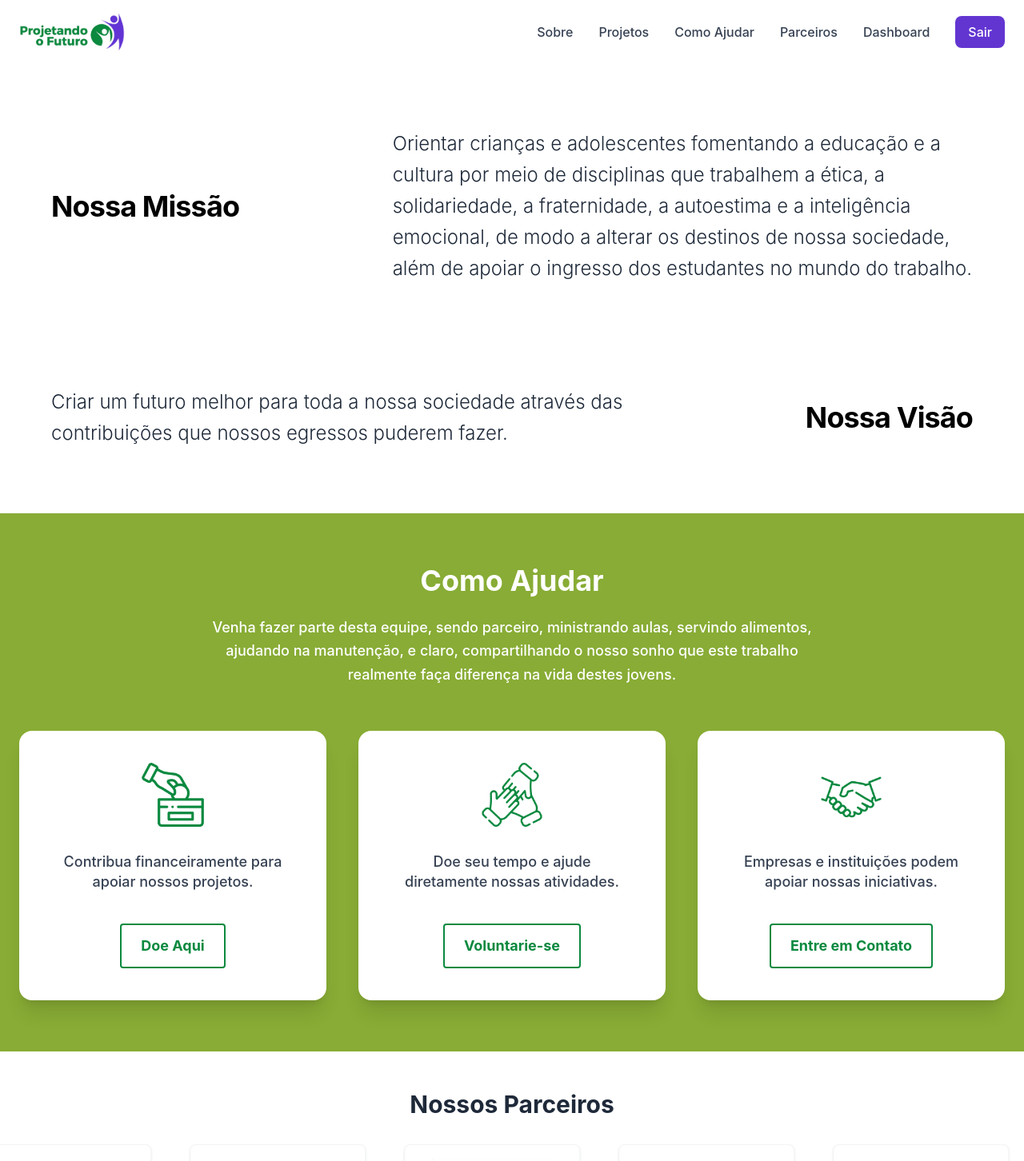
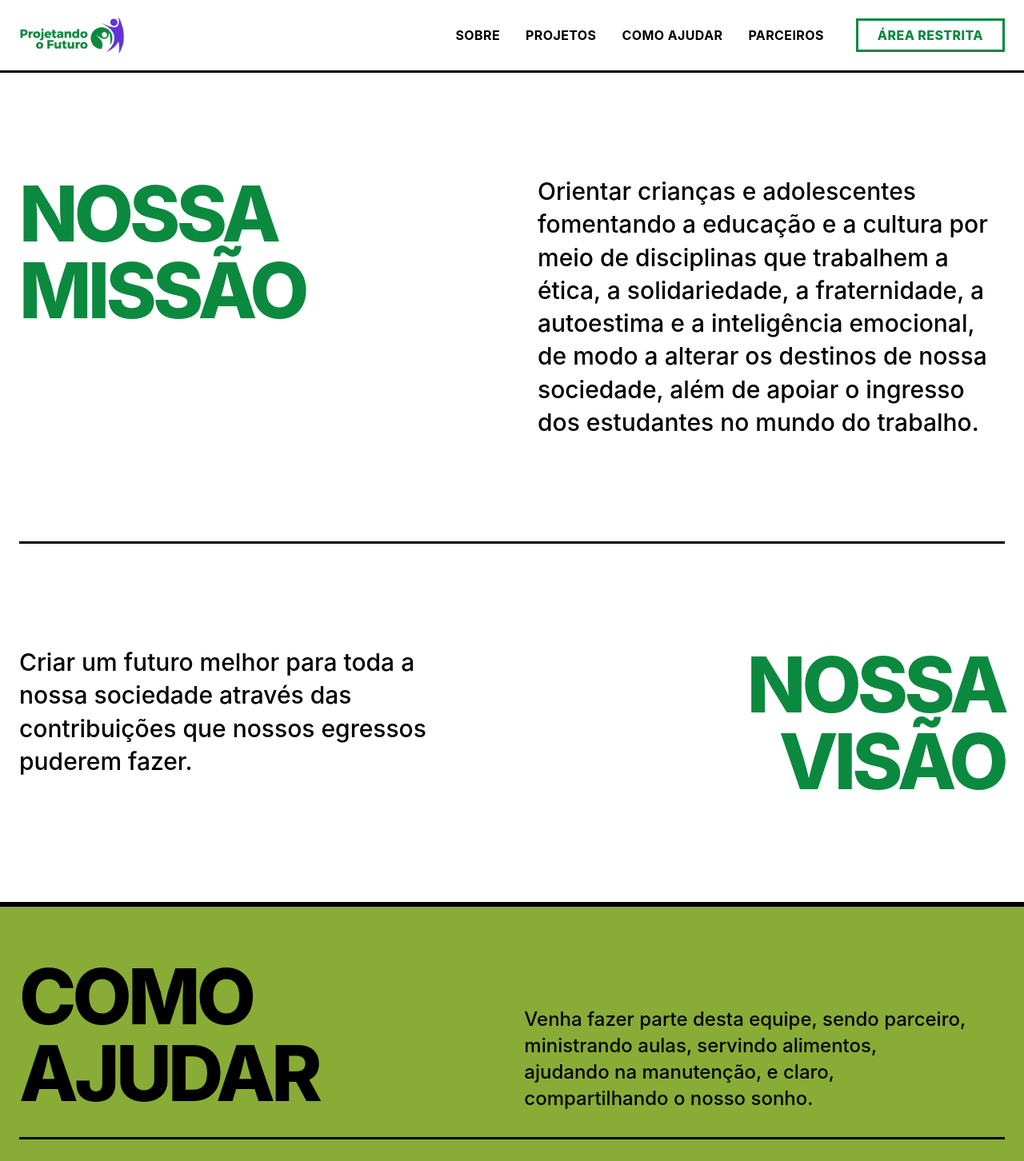
Before and after one commit to pedropaffaro/Projetando-o-Futuro, a React (Vite) app: page / in a window 1280 px wide. Shown: the top 1452 px of the page at 80% size. Built offline with nearby package versions, Linux system fonts and the light colour scheme.

Commit message:
Update to Neobrutalist style

```diff
--- a/src/components/CTACard/CTACard.tsx
+++ b/src/components/CTACard/CTACard.tsx
@@ -10,8 +10,8 @@ interface CTACardProps {
 
 function CTACard({ icon, altText, description, textButton, to }: CTACardProps) {
   return (
-    <div className="bg-white rounded-2xl shadow-xl p-10 flex flex-col items-center text-center h-full">
-      <div className="mb-8 flex items-center justify-center h-20 w-full">
+    <div className="bg-white border-[3px] border-black p-8 md:p-10 flex flex-col items-start h-full hover:-translate-y-2 transition-transform duration-200">
+      <div className="mb-8 h-20 w-auto">
         <img
           src={icon}
           alt={altText}
@@ -19,13 +19,13 @@ function CTACard({ icon, altText, description, textButton, to }: CTACardProps) {
         />
       </div>
 
-      <p className="text-gray-700 text-lg leading-snug mb-10 flex-grow font-medium">
+      <p className="text-black text-xl md:text-2xl leading-snug mb-12 flex-grow font-bold">
         {description}
       </p>
 
       <Link
         to={to}
-        className="text-green-primary border-2 border-green-primary font-bold px-6 py-3 rounded-sm text-lg hover:text-white hover:bg-green-primary transition-colors"
+        className="w-full text-center uppercase font-extrabold text-green-primary border-[3px] border-green-primary px-6 py-4 hover:bg-green-primary hover:text-white transition-colors text-lg tracking-wide"
       >
         {textButton}
       </Link>
--- a/src/components/Footer/Footer.tsx
+++ b/src/components/Footer/Footer.tsx
@@ -55,17 +55,26 @@ function Footer() {
 
               <ul className="flex flex-col gap-4 font-medium text-xl">
                 <li>
-                  <a href="#" className="hover:underline underline-offset-4">
+                  <a
+                    href="https://www.instagram.com/projetandoofuturo.ong/"
+                    className="hover:underline underline-offset-4"
+                  >
                     Instagram
                   </a>
                 </li>
                 <li>
-                  <a href="#" className="hover:underline underline-offset-4">
+                  <a
+                    href="https://www.facebook.com/projetandoofuturoong"
+                    className="hover:underline underline-offset-4"
+                  >
                     Facebook
                   </a>
                 </li>
                 <li>
-                  <a href="#" className="hover:underline underline-offset-4">
+                  <a
+                    href="https://www.youtube.com/@projetandoofuturoong"
+                    className="hover:underline underline-offset-4"
+                  >
                     Youtube
                   </a>
                 </li>
--- a/src/components/Navbar/Navbar.tsx
+++ b/src/components/Navbar/Navbar.tsx
@@ -2,10 +2,13 @@ import logo from "../../assets/projetando-logo-novo-horizontal.png.avif";
 import { Link } from "react-router-dom";
 
 function Navbar() {
-  const isAuthenticated = true; // Simulação
+  const isAuthenticated = false; // Simulação
+
+  const linkClass =
+    "text-black font-bold uppercase tracking-wide hover:underline underline-offset-4 decoration-[2px] transition-all";
 
   return (
-    <nav className="bg-white shadow-md w-full px-6 py-4 flex justify-between items-center">
+    <nav className="bg-white border-b-[3px] border-black w-full px-6 py-5 flex justify-between items-center sticky top-0 z-50">
       <Link
         to="/"
         className="flex items-center"
@@ -18,27 +21,24 @@ function Navbar() {
         />
       </Link>
 
-      <ul className="hidden md:flex items-center gap-8 font-medium text-gray-700">
+      <ul className="hidden md:flex items-center gap-8">
         <li>
-          <Link to="/" className="hover:text-green-primary transition">
+          <Link to="/" className={linkClass}>
             Sobre
           </Link>
         </li>
         <li>
-          <Link to="/projetos" className="hover:text-green-primary transition">
+          <Link to="/projetos" className={linkClass}>
             Projetos
           </Link>
         </li>
         <li>
-          <Link
-            to="/como-ajudar"
-            className="hover:text-green-primary transition"
-          >
+          <Link to="/como-ajudar" className={linkClass}>
             Como Ajudar
           </Link>
         </li>
         <li>
-          <Link to="/parceiros" className="hover:text-green-primary transition">
+          <Link to="/parceiros" className={linkClass}>
             Parceiros
           </Link>
         </li>
@@ -46,12 +46,12 @@ function Navbar() {
         {isAuthenticated ? (
           <>
             <li>
-              <Link to="/admin" className="hover:text-green-primary transition">
+              <Link to="/admin" className={linkClass}>
                 Dashboard
               </Link>
             </li>
             <li>
-              <button className="bg-purple-primary text-white px-4 py-2 rounded-lg hover:bg-red-600 transition">
+              <button className="uppercase font-extrabold text-green-primary border-[3px] border-green-primary px-6 py-2 hover:bg-green-primary hover:text-white transition-colors tracking-wide ml-2 cursor-pointer">
                 Sair
               </button>
             </li>
@@ -60,7 +60,7 @@ function Navbar() {
           <li>
             <Link
               to="/login"
-              className="bg-green-primary text-white px-5 py-2 rounded-sm hover:bg-(--color-green-secondary) transition shadow-sm"
+              className="uppercase font-extrabold text-green-primary border-[3px] border-green-primary px-6 py-2 hover:bg-green-primary hover:text-white transition-colors tracking-wide ml-2"
             >
               Área Restrita
             </Link>
@@ -68,7 +68,7 @@ function Navbar() {
         )}
       </ul>
 
-      <div className="md:hidden text-2xl">☰</div>
+      <div className="md:hidden text-3xl font-extrabold cursor-pointer">☰</div>
     </nav>
   );
 }
--- a/src/components/SponsorsCarousel/SponsorsCarousel.tsx
+++ b/src/components/SponsorsCarousel/SponsorsCarousel.tsx
@@ -20,40 +20,42 @@ function SponsorsCarousel() {
   ];
 
   return (
-    <section className="py-12 overflow-hidden w-full">
-      <div className="container mx-auto px-6 mb-8 text-center">
-        <h2 className="text-3xl font-bold text-gray-800">Nossos Parceiros</h2>
+    <section className="bg-white py-16 overflow-hidden w-full border-b-[3px] border-black">
+      <div className="container mx-auto px-6 mb-12">
+        <h2 className="text-5xl md:text-7xl font-extrabold uppercase tracking-tighter text-black">
+          Nossos Parceiros
+        </h2>
       </div>
 
-      <div className="flex w-full overflow-hidden group">
-        <div className="flex w-max animate-scroll items-center space-x-12 pr-12 group-hover:[animation-play-state:paused]">
+      <div className="flex w-full overflow-hidden group pb-4">
+        <div className="flex w-max animate-scroll items-center gap-8 pr-8 group-hover:[animation-play-state:paused]">
           {safeSponsors.map((sponsor, index) => (
             <div
               key={`l1-${sponsor.id}-${index}`}
-              className="flex-none flex items-center justify-center h-30 w-55 p-4 bg-white rounded-lg shadow-sm border border-gray-100 cursor-pointer"
+              className="flex-none flex items-center justify-center h-[120px] w-[220px] p-6 bg-white border-[3px] border-black cursor-pointer hover:-translate-y-2 transition-transform duration-200"
             >
               <img
                 src={sponsor.logoUrl}
                 alt={sponsor.name}
-                className="max-h-full max-w-full object-contain"
+                className="max-h-full max-w-full object-contain filter grayscale hover:grayscale-0 transition-all duration-300"
               />
             </div>
           ))}
         </div>
 
         <div
-          className="flex w-max animate-scroll items-center space-x-12 pr-12 group-hover:[animation-play-state:paused]"
+          className="flex w-max animate-scroll items-center gap-8 pr-8 group-hover:[animation-play-state:paused]"
           aria-hidden="true"
         >
           {safeSponsors.map((sponsor, index) => (
             <div
               key={`l2-${sponsor.id}-${index}`}
-              className="flex-none flex items-center justify-center h-30 w-55 p-4 bg-white rounded-lg shadow-sm border border-gray-100 cursor-pointer"
+              className="flex-none flex items-center justify-center h-[120px] w-[220px] p-6 bg-white border-[3px] border-black cursor-pointer hover:-translate-y-2 transition-transform duration-200"
             >
               <img
                 src={sponsor.logoUrl}
                 alt={sponsor.name}
-                className="max-h-full max-w-full object-contain"
+                className="max-h-full max-w-full object-contain filter grayscale hover:grayscale-0 transition-all duration-300"
               />
             </div>
           ))}
--- a/src/pages/Home.tsx
+++ b/src/pages/Home.tsx
@@ -8,14 +8,13 @@ function Home() {
     <>
       <Navbar />
 
-      <section className="bg-white py-20 px-6 border-b border-gray-100">
-        <div className="container mx-auto max-w-6xl flex flex-col gap-20 md:gap-32">
-          <div className="flex flex-col md:flex-row items-start md:items-center gap-6 md:gap-16">
-            <h2 className="text-3xl md:text-4xl font-bold text-black w-full md:w-1/3 tracking-tight">
-              Nossa Missão
+      <section className="bg-white border-b-[3px] border-black">
+        <div className="container mx-auto max-w-7xl px-6">
+          <div className="flex flex-col md:flex-row items-start gap-8 md:gap-16 py-20 md:py-32 border-b-[3px] border-black">
+            <h2 className="text-6xl md:text-8xl font-extrabold uppercase tracking-tighter text-green-primary w-full md:w-1/2 leading-none">
+              Nossa <br className="hidden md:block" /> Missão
             </h2>
-
-            <p className="text-xl md:text-2xl text-gray-800 leading-relaxed w-full md:w-2/3 font-light">
+            <p className="text-2xl md:text-3xl text-black leading-snug w-full md:w-1/2 font-medium">
               Orientar crianças e adolescentes fomentando a educação e a cultura
               por meio de disciplinas que trabalhem a ética, a solidariedade, a
               fraternidade, a autoestima e a inteligência emocional, de modo a
@@ -24,12 +23,12 @@ function Home() {
             </p>
           </div>
 
-          <div className="flex flex-col md:flex-row-reverse items-start md:items-center gap-6 md:gap-16">
-            <h2 className="text-3xl md:text-4xl font-bold text-black w-full md:w-1/3 md:text-right tracking-tight">
-              Nossa Visão
+          <div className="flex flex-col md:flex-row-reverse items-start gap-8 md:gap-16 py-20 md:py-32">
+            <h2 className="text-6xl md:text-8xl font-extrabold uppercase tracking-tighter text-green-primary w-full md:w-1/2 leading-none md:text-right">
+              Nossa <br className="hidden md:block" /> Visão
             </h2>
 
-            <p className="text-xl md:text-2xl text-gray-800 leading-relaxed w-full md:w-2/3 font-light">
+            <p className="text-2xl md:text-3xl text-black leading-snug w-full md:w-1/2 font-medium">
               Criar um futuro melhor para toda a nossa sociedade através das
               contribuições que nossos egressos puderem fazer.
             </p>
@@ -37,20 +36,21 @@ function Home() {
         </div>
       </section>
 
-      <section className="bg-green-secondary py-16 px-6">
-        <div className="container mx-auto">
-          <div className="text-center max-w-3xl mx-auto text-white mb-14">
-            <h2 className="text-3xl md:text-4xl font-bold mb-6">Como Ajudar</h2>
-            <p className="text-lg leading-relaxed font-medium">
+      <section className="bg-green-secondary py-16 px-6 font-sans text-black border-y-[3px] border-black">
+        <div className="container mx-auto max-w-7xl">
+          <div className="flex flex-col md:flex-row md:items-end justify-between border-b-[3px] border-black pb-8 mb-12 gap-8">
+            <h2 className="text-6xl md:text-8xl font-extrabold uppercase tracking-tighter leading-none w-full md:w-1/2">
+              Como <br /> Ajudar
+            </h2>
+
+            <p className="text-xl md:text-2xl font-medium leading-snug w-full md:w-1/2 md:pr-12">
               Venha fazer parte desta equipe, sendo parceiro, ministrando aulas,
               servindo alimentos, ajudando na manutenção, e claro,
-              compartilhando o nosso sonho que este trabalho realmente faça
-              diferença na vida destes jovens.
+              compartilhando o nosso sonho.
             </p>
           </div>
 
-          {/* Grid de Cards */}
-          <div className="grid grid-cols-1 md:grid-cols-3 gap-10 items-stretch">
+          <div className="grid grid-cols-1 md:grid-cols-3 gap-6 md:gap-8 items-stretch">
             <CTACard
               icon="./donation.png"
               altText="Ícone de Doação"
```
